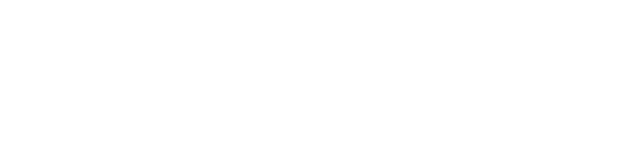
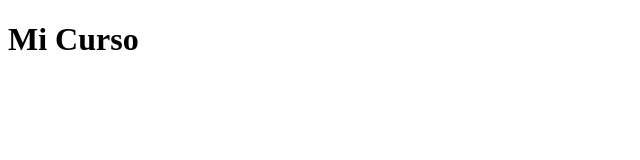
Before and after one commit to GermanaCaviglia/m2t1, a plain HTML site: page index.html in a window 1280 px wide. Shown: the whole page, without its empty margins (0-640 px from the left). Drawn offline with Linux system fonts and the light colour scheme.

Commit message:
:sparkles: Feat: Add new title to index.html

```diff
--- a/index.html
+++ b/index.html
@@ -7,7 +7,7 @@
     <title>m2t1</title>
 </head>
 <body>
-
+    <h1>Mi Curso</h1>
     <script src="script.js"></script>
 </body>
 </html>
```
